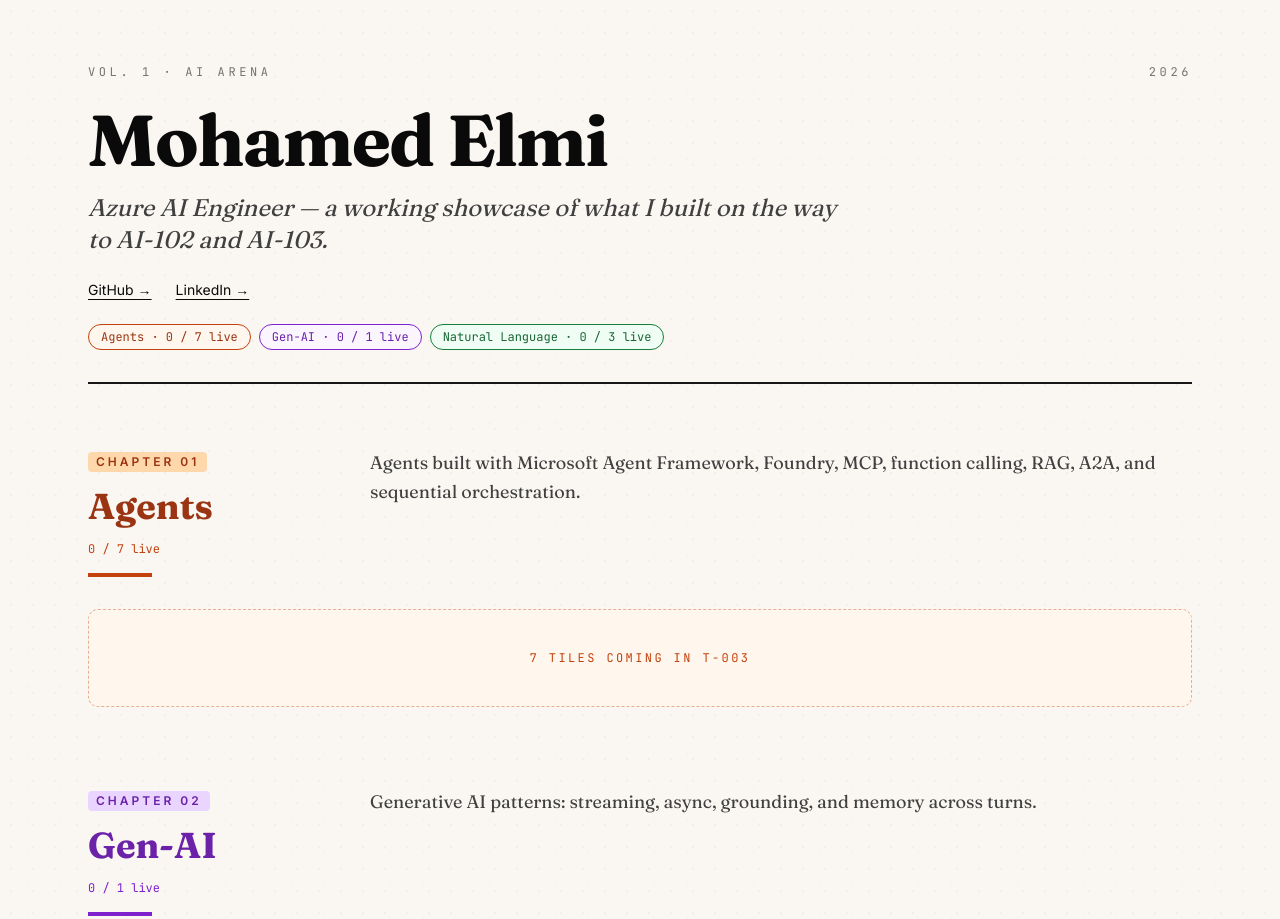
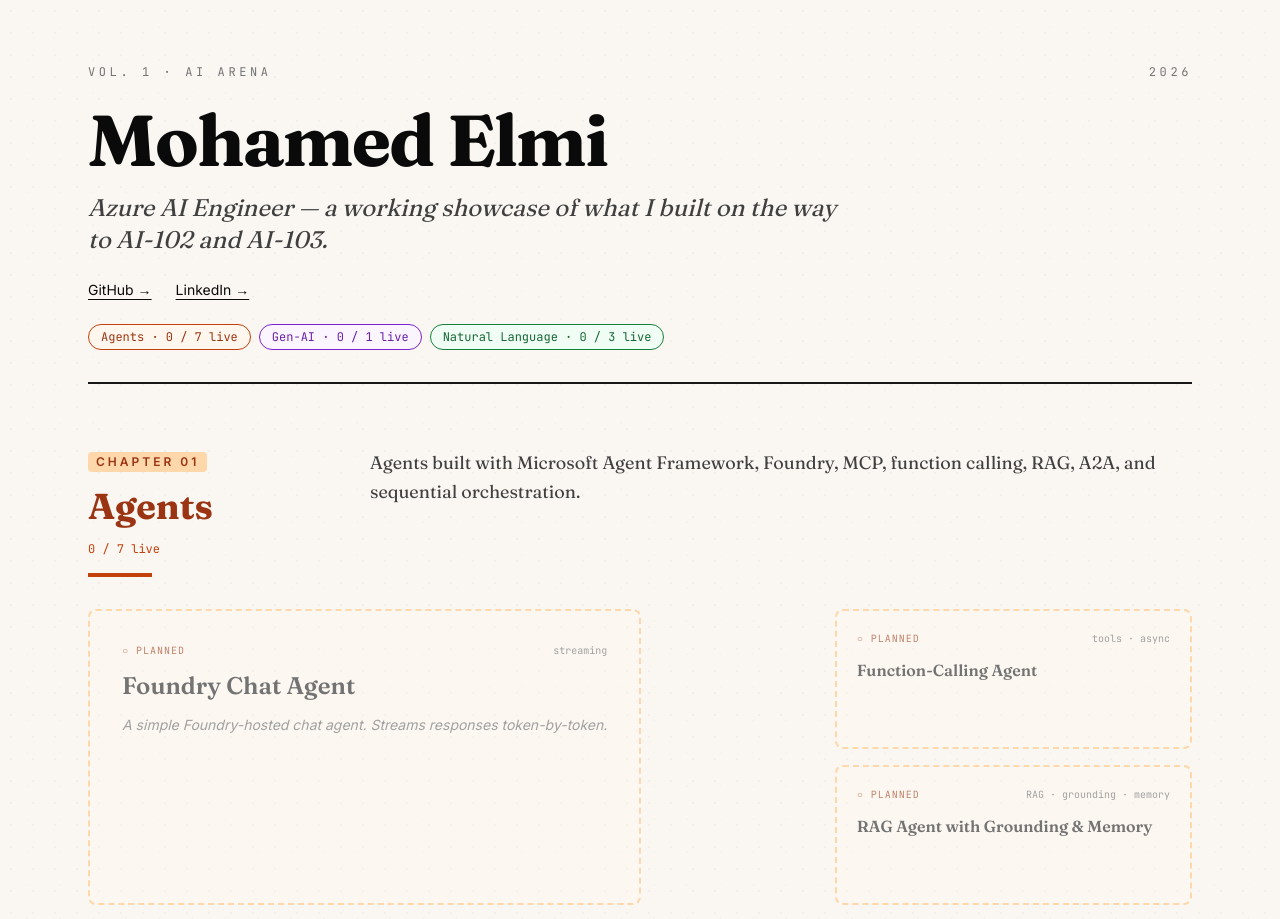
Before and after one commit to MohamedElmi10/AI-Arena-platform, a Next.js app: page / in a window 1280 px wide. Shown: the top 919 px of the page. Built offline with nearby package versions, Linux system fonts and the light colour scheme.

Commit message:
Add Tile component and update ModuleSection to render tiles in a bento layout

```diff
--- a/src/components/ModuleSection.tsx
+++ b/src/components/ModuleSection.tsx
@@ -1,10 +1,10 @@
 import type { CSSProperties } from "react";
 import { type Module, liveCount } from "@/data/modules";
+import { Tile } from "@/components/Tile";
 
 // One editorial section per module (docs/prototypes/landing.html
-// §renderColoredSection). Tiles land in T-003 — for now the grid holds a
-// placeholder note. Structural styling is Tailwind; only the per-module accent
-// colours flow through CSS variables set on the <section>.
+// §renderColoredSection + §renderBento). Structural styling is Tailwind; only
+// the per-module accent colours flow through CSS variables set on the <section>.
 type ModuleSectionProps = {
   module: Module;
   /** Zero-based index, drives the "Chapter 0N" marker. */
@@ -20,6 +20,12 @@ export function ModuleSection({ module, index }: ModuleSectionProps) {
   } as CSSProperties;
 
   const chapter = `Chapter ${String(index + 1).padStart(2, "0")}`;
+
+  // Bento: first tile is featured (large), the next two stack beside it, any
+  // remainder flows into a three-column row below.
+  const [featured, ...rest] = module.tiles;
+  const beside = rest.slice(0, 2);
+  const below = rest.slice(2);
 
   return (
     <section className="mb-20" style={accentVars}>
@@ -42,9 +48,28 @@ export function ModuleSection({ module, index }: ModuleSectionProps) {
         </p>
       </div>
 
-      {/* Placeholder — <Tile> arrives in T-003. */}
-      <div className="rounded-lg border border-dashed border-[var(--accent)]/40 bg-[var(--accent-tint)] px-6 py-10 text-center font-mono text-xs uppercase tracking-[0.2em] text-[color:var(--accent)]">
-        {module.tiles.length} tiles coming in T-003
+      <div className="grid grid-cols-12 gap-4">
+        {featured && (
+          <div className="col-span-12 md:col-span-8">
+            <Tile tile={featured} module={module} featured />
+          </div>
+        )}
+
+        {beside.length > 0 && (
+          <div className="col-span-12 grid grid-cols-1 gap-4 md:col-span-4">
+            {beside.map((tile) => (
+              <Tile key={tile.slug} tile={tile} module={module} />
+            ))}
+          </div>
+        )}
+
+        {below.length > 0 && (
+          <div className="col-span-12 grid grid-cols-1 gap-4 md:grid-cols-3">
+            {below.map((tile) => (
+              <Tile key={tile.slug} tile={tile} module={module} />
+            ))}
+          </div>
+        )}
       </div>
     </section>
   );
--- /dev/null
+++ b/src/components/Tile.tsx
@@ -0,0 +1,151 @@
+"use client";
+
+import { useState, type CSSProperties } from "react";
+import Link from "next/link";
+import {
+  Dialog,
+  DialogContent,
+  DialogDescription,
+  DialogHeader,
+  DialogTitle,
+} from "@/components/ui/dialog";
+import { cn } from "@/lib/utils";
+import type { Module, Tile as TileData } from "@/data/modules";
+
+// One tile on the landing wall (docs/prototypes/landing.html §tileEditorial,
+// colored variant). A Live tile links into its playground; a Planned tile opens
+// a modal describing what it will demo once built. All 11 ship Planned; T-008
+// flips the first to Live by a data edit alone.
+type TileProps = {
+  tile: TileData;
+  module: Module;
+  /** The featured tile (tiles[0]) renders enlarged in the bento. */
+  featured?: boolean;
+};
+
+export function Tile({ tile, module, featured = false }: TileProps) {
+  const [open, setOpen] = useState(false);
+  const isLive = tile.status === "live";
+
+  const accentVars = {
+    "--accent": module.color.accent,
+    "--accent-fg": module.color.fg,
+    "--accent-bg": module.color.bg,
+    "--accent-tint": module.color.tint,
+  } as CSSProperties;
+
+  // Structural styling is Tailwind; only the per-module accent flows through the
+  // CSS variables set above (ADR/CONTEXT: colour is the one thing that varies).
+  const card = cn(
+    "group flex h-full cursor-pointer flex-col rounded-md border-2 transition duration-200 hover:-translate-y-0.5",
+    featured ? "min-h-[240px] p-8" : "min-h-[140px] p-5",
+    isLive
+      ? "bg-[var(--accent-tint)] border-[var(--accent)] hover:shadow-xl"
+      : "border-dashed border-[var(--accent-bg)] bg-[var(--accent-tint)]/40 hover:shadow-lg"
+  );
+
+  const body = (
+    <div className={card} style={accentVars}>
+      <div className="mb-3 flex items-center justify-between">
+        {isLive ? (
+          <span className="inline-flex items-center gap-1.5 font-mono text-[10px] font-semibold uppercase tracking-widest text-[color:var(--accent)]">
+            <span className="size-1.5 animate-pulse rounded-full bg-[var(--accent)]" />
+            Live
+          </span>
+        ) : (
+          <span className="font-mono text-[10px] uppercase tracking-widest text-[color:var(--accent-fg)]/60">
+            ○ Planned
+          </span>
+        )}
+        <span
+          className={cn(
+            "font-mono text-[10px]",
+            isLive ? "text-[color:var(--accent)]" : "text-neutral-400"
+          )}
+        >
+          {tile.tag}
+        </span>
+      </div>
+
+      <h3
+        className={cn(
+          "font-display font-semibold leading-tight",
+          featured ? "text-2xl" : "text-base",
+          isLive ? "text-[color:var(--accent-fg)]" : "text-neutral-500"
+        )}
+      >
+        {tile.title}
+      </h3>
+
+      {/* Description: always for Live, and for the featured Planned tile. */}
+      {(isLive || featured) && (
+        <p
+          className={cn(
+            "mt-3 text-sm leading-relaxed",
+            isLive ? "text-neutral-600" : "italic text-neutral-400"
+          )}
+        >
+          {tile.desc}
+        </p>
+      )}
+
+      {/* Live-only: example prompt revealed on hover. */}
+      {isLive && (
+        <div className="max-h-0 overflow-hidden opacity-0 transition-all duration-300 group-hover:mt-3 group-hover:max-h-16 group-hover:opacity-100">
+          <div className="rounded border-l-2 border-[var(--accent)] bg-[var(--accent-tint)] px-3 py-2 font-mono text-xs italic text-[color:var(--accent-fg)]">
+            {tile.preview ?? "Click to try this agent →"}
+          </div>
+        </div>
+      )}
+
+      {isLive && (
+        <div className="mt-auto pt-4 font-mono text-xs text-[color:var(--accent)]">
+          Open agent →
+        </div>
+      )}
+    </div>
+  );
+
+  // Live → navigate to the playground route. Planned → open the modal.
+  if (isLive) {
+    return (
+      <Link
+        href={`/${module.id}/${tile.slug}`}
+        className="block h-full focus:outline-none"
+      >
+        {body}
+      </Link>
+    );
+  }
+
+  return (
+    <>
+      <button
+        type="button"
+        onClick={() => setOpen(true)}
+        className="block h-full text-left focus:outline-none"
+      >
+        {body}
+      </button>
+
+      <Dialog open={open} onOpenChange={setOpen}>
+        <DialogContent style={accentVars}>
+          <DialogHeader>
+            <span className="font-mono text-[10px] uppercase tracking-widest text-[color:var(--accent-fg)]/60">
+              Planned · {module.name}
+            </span>
+            <DialogTitle className="font-display text-2xl">
+              {tile.title}
+            </DialogTitle>
+            <DialogDescription className="text-neutral-600">
+              {tile.desc}
+            </DialogDescription>
+          </DialogHeader>
+          <p className="border-t border-neutral-200 pt-4 text-xs text-neutral-500">
+            This tile will demo the concept when built. Come back soon.
+          </p>
+        </DialogContent>
+      </Dialog>
+    </>
+  );
+}
--- a/src/data/modules.ts
+++ b/src/data/modules.ts
@@ -6,6 +6,8 @@ export type TileStatus = "live" | "planned";
 
 export type Tile = {
   title: string;
+  /** kebab-case of the title; used by both the landing link and the playground route. */
+  slug: string;
   status: TileStatus;
   /** Short mono-font label, e.g. "streaming" or "RAG · grounding · memory". */
   tag: string;
@@ -45,42 +47,49 @@ export const modules: Module[] = [
     tiles: [
       {
         title: "Foundry Chat Agent",
+        slug: "foundry-chat-agent",
         status: "planned",
         tag: "streaming",
         desc: "A simple Foundry-hosted chat agent. Streams responses token-by-token.",
       },
       {
         title: "Function-Calling Agent",
+        slug: "function-calling-agent",
         status: "planned",
         tag: "tools · async",
         desc: "A chatbot that calls tools to get things done. Demonstrates function calling and async patterns.",
       },
       {
         title: "RAG Agent with Grounding & Memory",
+        slug: "rag-agent-with-grounding-memory",
         status: "planned",
         tag: "RAG · grounding · memory",
         desc: "Retrieval-augmented generation with grounded citations and memory that persists across turns.",
       },
       {
         title: "MCP Agent (Hosted + Own)",
+        slug: "mcp-agent-hosted-own",
         status: "planned",
         tag: "MCP",
         desc: "Toggle between calling a Microsoft-hosted MCP server and my own MCP server. Same task, two implementations.",
       },
       {
         title: "Microsoft Agent Framework Agent",
+        slug: "microsoft-agent-framework-agent",
         status: "planned",
         tag: "MAF",
         desc: "The same agent built with Microsoft Agent Framework instead of Foundry-native, so the pattern differences are visible.",
       },
       {
         title: "Multi-Agent Orchestration",
+        slug: "multi-agent-orchestration",
         status: "planned",
         tag: "workflow · A2A · sequential",
         desc: "A Foundry Workflow that orchestrates multiple agents in sequence, with A2A handoffs visualised on a timeline.",
       },
       {
         title: "Foundry IQ",
+        slug: "foundry-iq",
         status: "planned",
         tag: "Foundry IQ",
         desc: "A standalone demo of Foundry IQ — showcases the feature in isolation so the recruiter sees what makes it distinct.",
@@ -96,6 +105,7 @@ export const modules: Module[] = [
     tiles: [
       {
         title: "Raw Streaming Completion",
+        slug: "raw-streaming-completion",
         status: "planned",
         tag: "streaming · async",
         desc: "No agent framing — just the LLM. A side-by-side sync vs async streaming comparison to show the primitive itself.",
@@ -111,18 +121,21 @@ export const modules: Module[] = [
     tiles: [
       {
         title: "Text Analysis Agent",
+        slug: "text-analysis-agent",
         status: "planned",
         tag: "Azure Language · MCP",
         desc: "Analyse text (sentiment, entities, key phrases) two ways: via Azure Language in Foundry Tools, and via the Azure Language MCP server.",
       },
       {
         title: "Speech Assistant",
+        slug: "speech-assistant",
         status: "planned",
         tag: "Azure Speech · MCP",
         desc: "A speech-capable gen-AI app plus a Speech agent via the Azure Speech MCP server. Toggle implementations.",
       },
       {
         title: "Translation",
+        slug: "translation",
         status: "planned",
         tag: "Foundry Tools",
         desc: "Translate text and speech using Microsoft Foundry Tools.",
```
